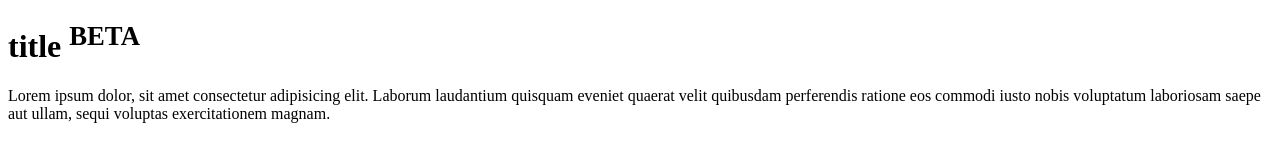
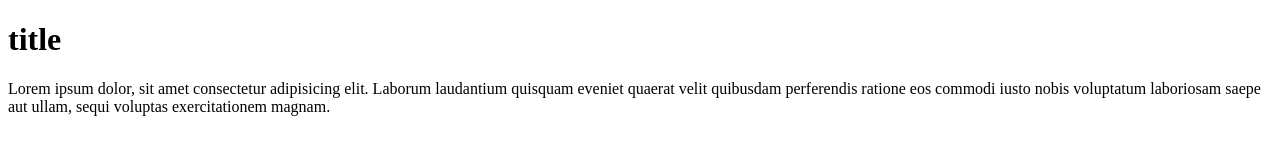
Before and after one commit to antton-dev/test-gitGraph, a plain HTML site: page index.html in a window 1280 px wide. Drawn offline with Linux system fonts and the light colour scheme.

Commit message:
del: beta branch deployed : title & paragraphes

```diff
--- a/index.html
+++ b/index.html
@@ -6,7 +6,7 @@
     <title>Document</title>
 </head>
 <body>
-    <h1>title <sup>BETA</sup></h1>
+    <h1>title</h1>
     <p>
         Lorem ipsum dolor, sit amet consectetur adipisicing elit. Laborum laudantium quisquam eveniet quaerat velit quibusdam perferendis ratione eos commodi iusto nobis voluptatum laboriosam saepe aut ullam, sequi voluptas exercitationem magnam.
     </p>
```
